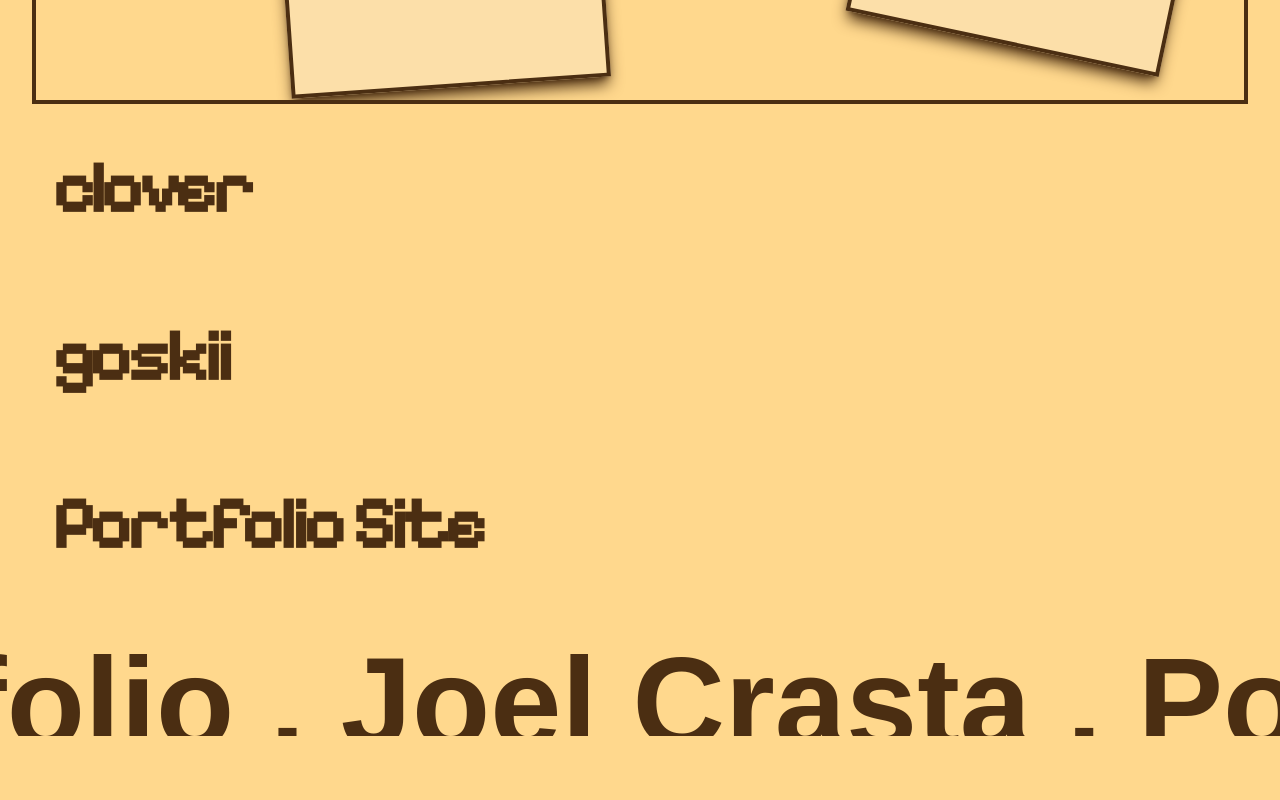
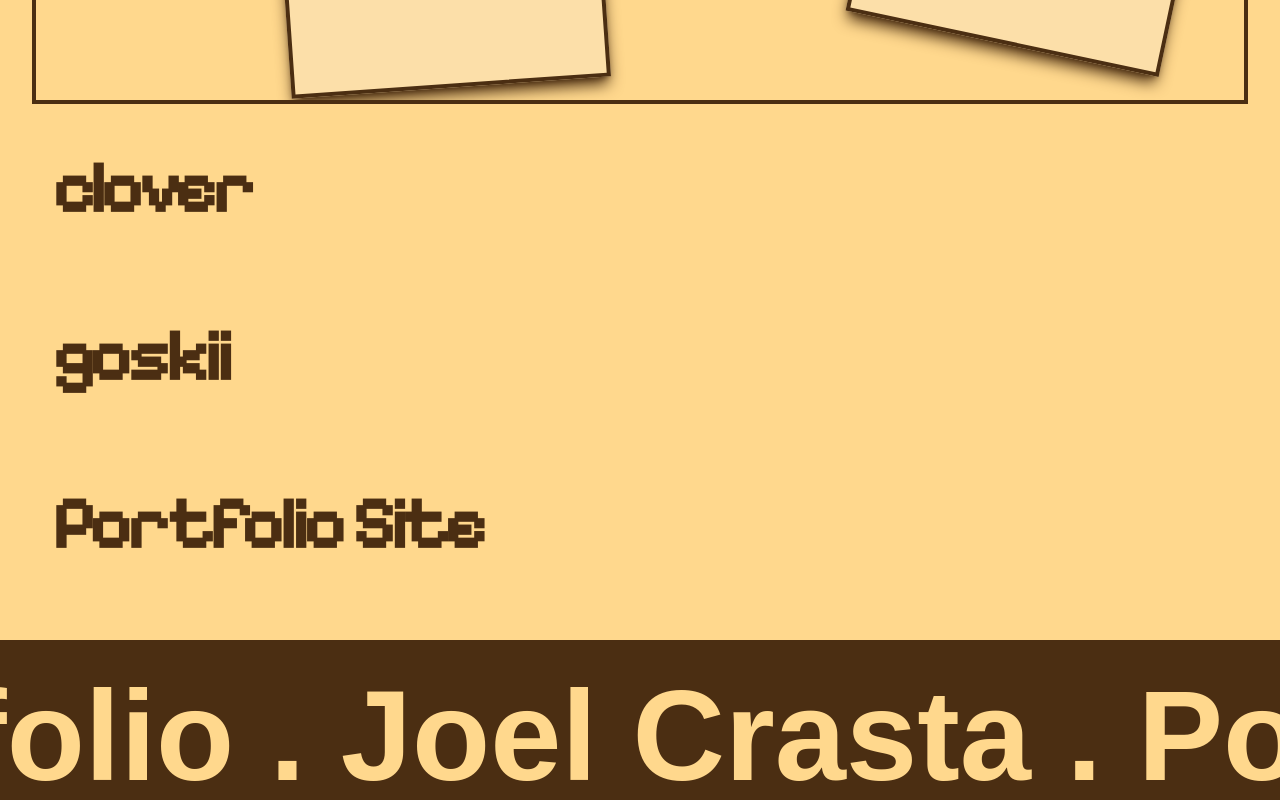
Before and after one commit to JoelVCrasta/portfolio, a Next.js app: page / in a window 1280 px wide. Shown: the part 1496-2296 px from the top of the page. Before the commit the page ends 2232 px from the top, so only its background shows below. Built offline with nearby package versions, Linux system fonts and the light colour scheme; a web font is replaced by a local one.

Commit message:
updated marquee footer

```diff
--- a/components/MarqueeFooter.tsx
+++ b/components/MarqueeFooter.tsx
@@ -3,8 +3,8 @@
 
 const MarqueeFooter = () => {
   return (
-    <div className="overflow-hidden">
-      <div className="font-voxel font-bold text-9xl leading-none relative -translate-y-[-24%]">
+    <div className="bg-foreground text-background flex pt-8 mt-8">
+      <div className="font-voxel font-bold text-9xl">
         <Marquee autoFill>Portfolio . Joel Crasta .&nbsp;</Marquee>
       </div>
     </div>
```
